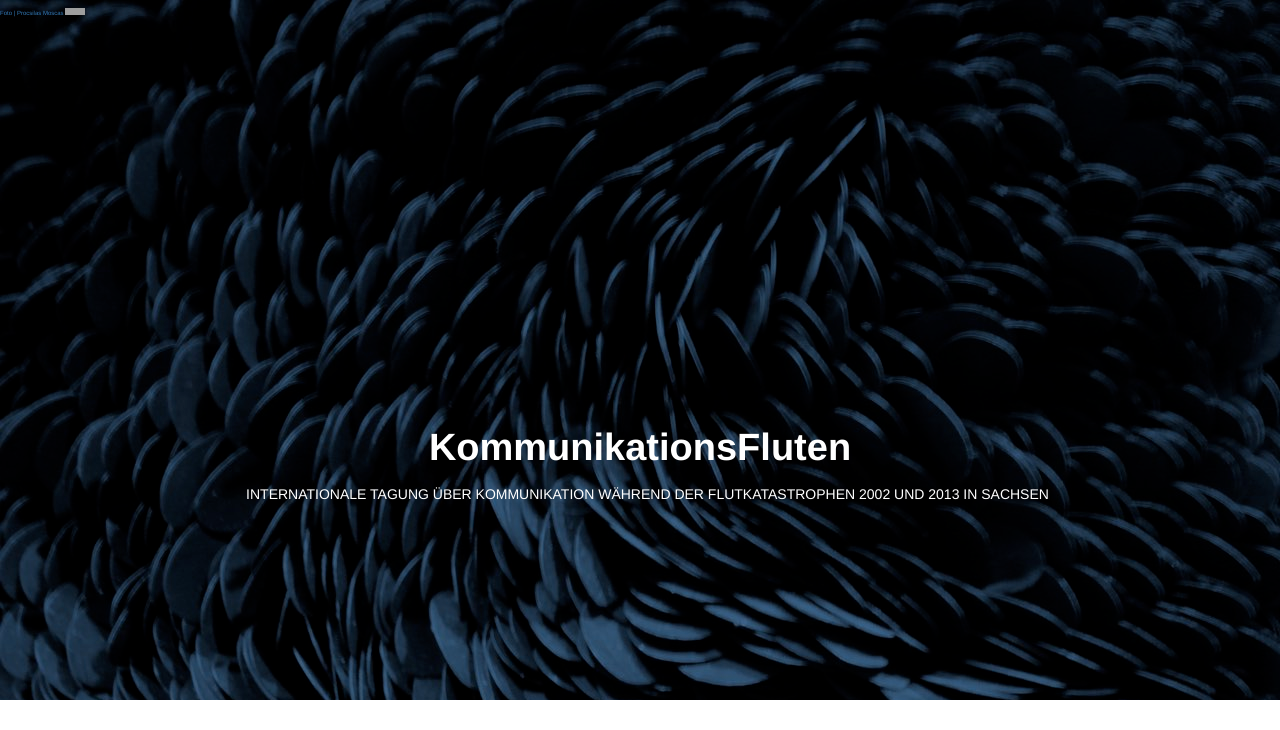
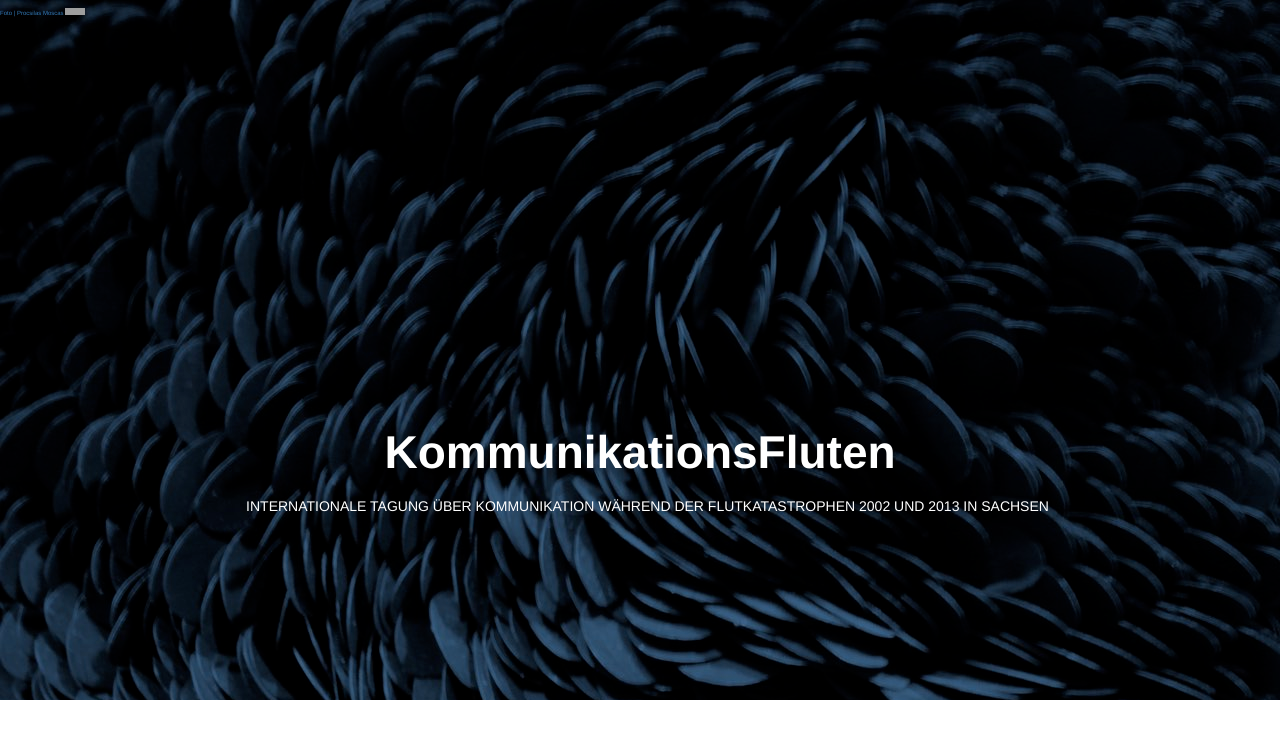
Before and after one commit to susedev/test, a Jekyll site: the page built from index.html, in a window 1280 px wide. Shown: the top 730 px of the page. Built offline with Jekyll 4.4.1, drawn with Linux system fonts in a browser that asks for light colours; nearby versions of some CDN libraries; grey boxes are pictures that could not be loaded.

Commit message:
Update home.html

```diff
--- a/_layouts/home.html
+++ b/_layouts/home.html
@@ -11,7 +11,7 @@
 <header class="intro-header" style="background-image: url('{{ site.base_url }}/background-1280x800.jpg'); display: block; max-height: 100%; max-width: 100%;">
     <a href="https://www.flickr.com/photos/procsilas/3010458671/in/photostream/" style="font-size: 6px; color:#808080,"> Foto | Procsilas Moscas </a>
     <a rel="license" href="http://creativecommons.org/licenses/by/2.0/"><img alt="Creative Commons License" style="height: 7px; width: 20px; position:right;" src="https://i.creativecommons.org/l/by/2.0/88x31.png" /></a></p>
-    <a href="{{ site.base_url }}/konferenz-kommunikationsfluten.html"><p style="color:#FFF; font-size: 38px; font-weight:bold; text-align: center; margin-top:400px; margin-bottom: ">KommunikationsFluten</p></a>
+    <a href="{{ site.base_url }}/konferenz-kommunikationsfluten.html"><p style="color:#FFF; font-size: 46px; font-weight:bold; text-align: center; margin-top:400px; margin-bottom: ">KommunikationsFluten</p></a>
     <a href="{{ site.base_url }}/konferenz-kommunikationsfluten.html"><p style="font-size:14px; color:#FFF; text-align: center; text-transform: uppercase;  padding-bottom:50px; margin-left: 15px;">Internationale Tagung über Kommunikation während der Flutkatastrophen 2002 und 2013 in Sachsen</p></a>
 </header>
 
```
